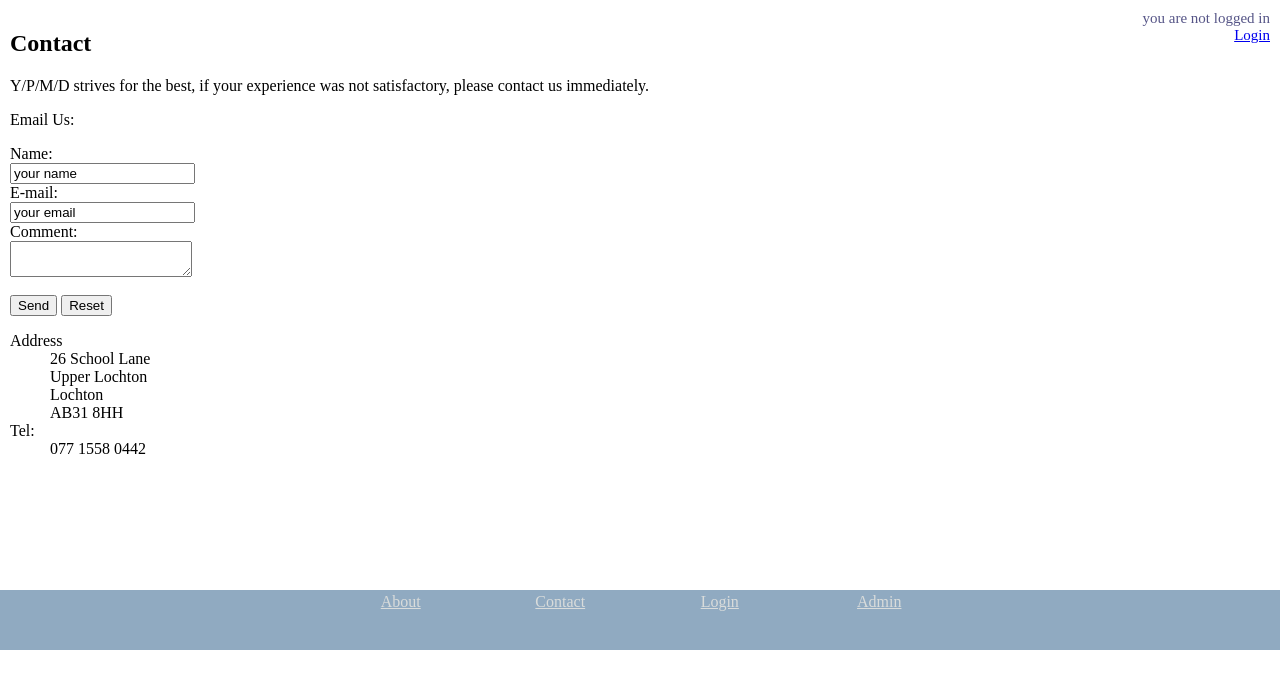
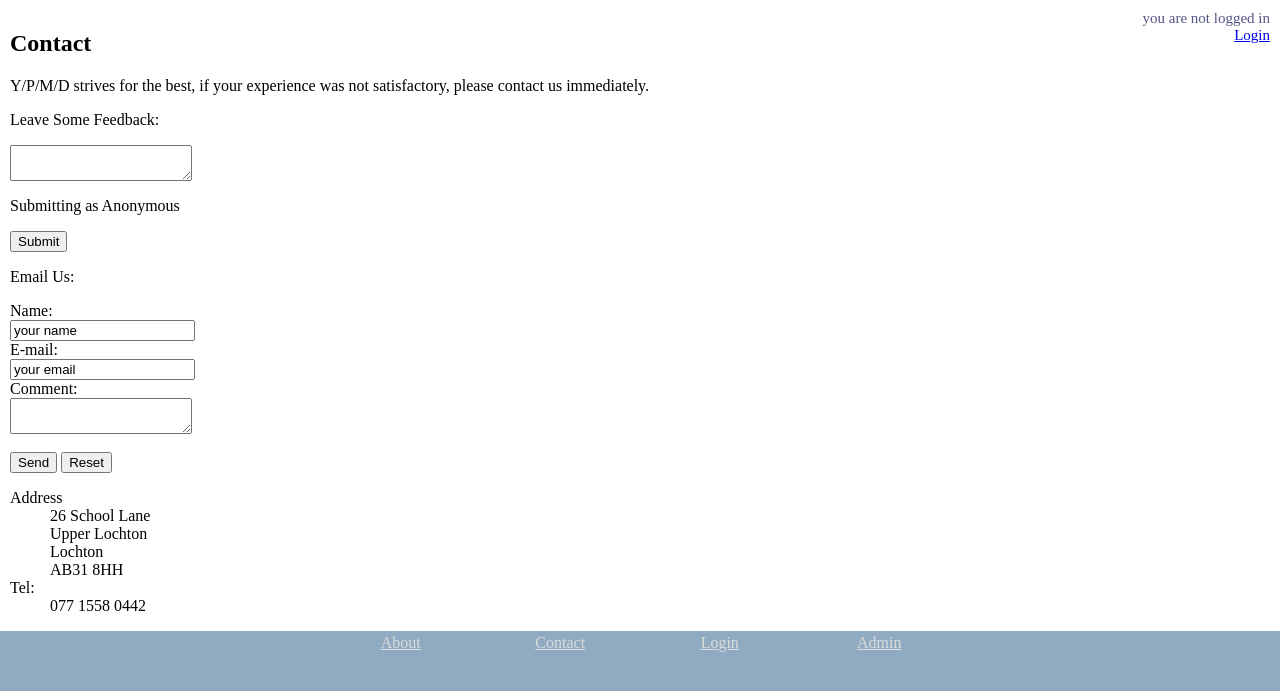
Before and after one commit to boacompiler/Karate-Website, a PHP site: page /contact.php in a window 1280 px wide. Shown: the part 150-841 px from the top of the page. Before the commit the page ends 800 px from the top, so only its background shows below. Run offline with PHP 8.4, Linux system fonts and the light colour scheme; some libraries are stand-ins or nearby versions.

Commit message:
adds feedback through the db

```diff
--- a/contact.php
+++ b/contact.php
@@ -38,7 +38,22 @@
             <div id="content">
                 <h2>Contact</h2>
                 <p>Y/P/M/D strives for the best, if your experience was not satisfactory, please contact us immediately.</p>
-                <p>Email Us:
+                <p>Leave Some Feedback:</p>
+                <?php if(isset($_SESSION['errorfeedback'])){ echo "<p style=\"color:red;\">".$_SESSION['errorfeedback']."</p>"; unset($_SESSION['errorfeedback']); } ?>
+                <form method="post" action="scripts/feedback.php">
+                    <textarea type="text" name="body" size="500"></textarea>
+                    <p>Submitting as
+                    <?php
+                        if(isset($_SESSION['loggedin'])){
+                            echo $_SESSION['firstname'];
+                        } else {
+                            echo "Anonymous";
+                        }
+                    ?>
+                    </p>
+                    <input type="submit" value="Submit">
+                </form>
+                <p>Email Us:</p>
                 <form action="MAILTO:rthompson@ypmd.com" method="post" enctype="text/plain">
                     Name:<br>
                     <input type="text" name="name" value="your name"><br>
```
Also changed, not shown: scripts/feedback.php (added, +29 -0 lines).
